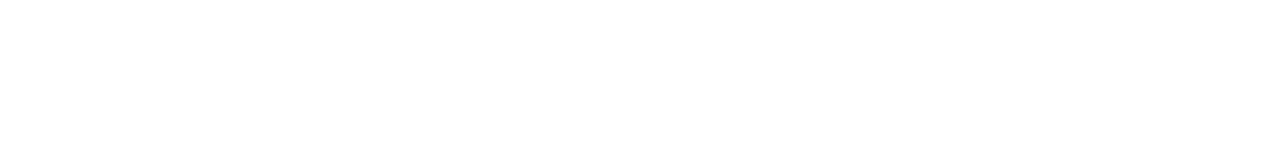
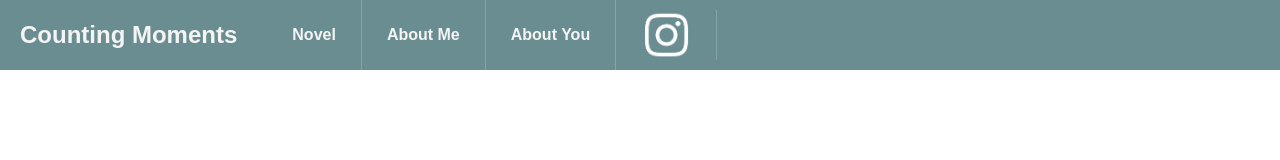
Before and after one commit to ondra-honc/Counting-moments, a website: page src/index.html in a window 1280 px wide. Drawn offline with Linux system fonts and the light colour scheme.

Commit message:
Added: header

```diff
--- a/src/index.html
+++ b/src/index.html
@@ -3,10 +3,21 @@
 <head>
     <meta charset="UTF-8">
     <meta name="viewport" content="width=device-width, initial-scale=1.0">
-    <title>Document</title>
+    <title>Counting Memories</title>
     <link rel="stylesheet" href="style.css">
+    <link rel="icon" href="./images/iconHeart.svg" sizes="32x32">
 </head>
 <body>
+    <header class="navbar">
+        <h1><a href="#uvod" id="mainText">Counting Moments</a></h1>
+        <a href="#novel" class="navItem">Novel</a>
+        <a href="#aboutMe" class="navItem">About Me</a>
+        <a href="#thingsAboutYou" class="navItem">About You</a>
+        <a href="https://www.instagram.com/ondra_honc/" class="navItem" id="instagramLogo"></a>
+    </header>
 
+    <section id="uvod" class="content-section one">
+
+    </section>
 </body>
 </html>
--- a/src/style.css
+++ b/src/style.css
@@ -0,0 +1,68 @@
+html {
+    scroll-behavior: smooth;
+}
+
+body {
+    margin: 0;
+    padding: 0;
+    font-family: 'Arial', sans-serif;
+}
+
+.navbar {
+    position: fixed;
+    top: 0;
+    left: 0;
+    display: flex;
+    align-items: center;
+    background-color: #6A8D92;
+    color: white;
+    padding: 0 20px;
+    margin: 0;
+    width: 100%;
+    height: 70px;
+    cursor: default;
+    user-select: none;
+    box-sizing: border-box;
+    z-index: 1000;
+}
+
+.navbar h1 {
+    margin: 0;
+    padding-right: 30px;
+    font-size: 24px;
+    white-space: nowrap;
+}
+
+#mainText {
+    text-decoration: none;
+    color: #F4F4F4;
+}
+
+.navItem {
+    text-decoration: none;
+    color: #F4F4F4;
+    padding: 0 25px;
+    border-right: 1px solid rgba(255, 255, 255, 0.2);
+    font-size: 16px;
+    font-weight: bold;
+    display: flex;
+    align-items: center;
+    height: 100%;
+    transition: background 0.2s;
+}
+
+.navItem:hover {
+    background-color: rgb(71, 125, 175);
+}
+
+#instagramLogo {
+    background-image: url('./images/instagramLogo.png');
+    background-size: contain;
+    background-repeat: no-repeat;
+    background-position: center;
+    background-color: #6A8D92;
+    width: 50px;
+    height: 50px;
+    display: inline-block;
+
+}
```
Also changed, not shown: src/images/iconHeart.svg (added), src/images/instagramLogo.png (added).
